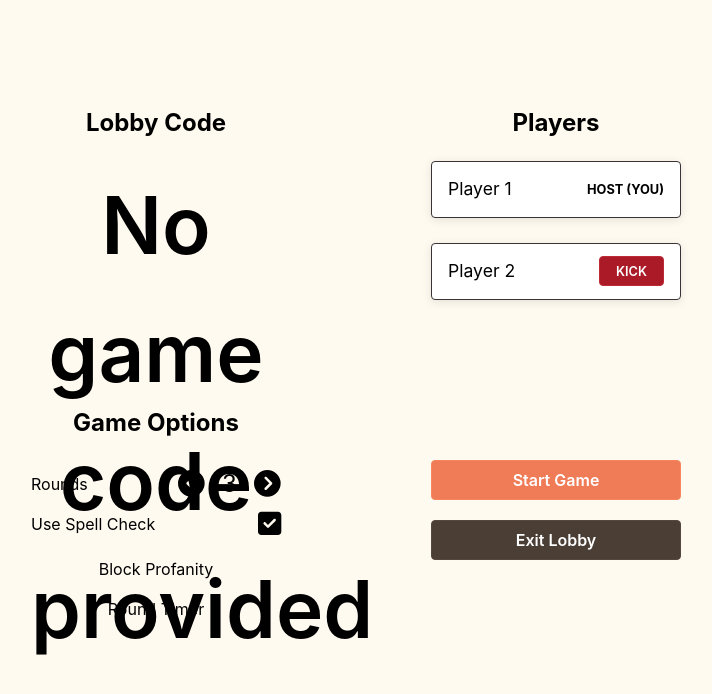
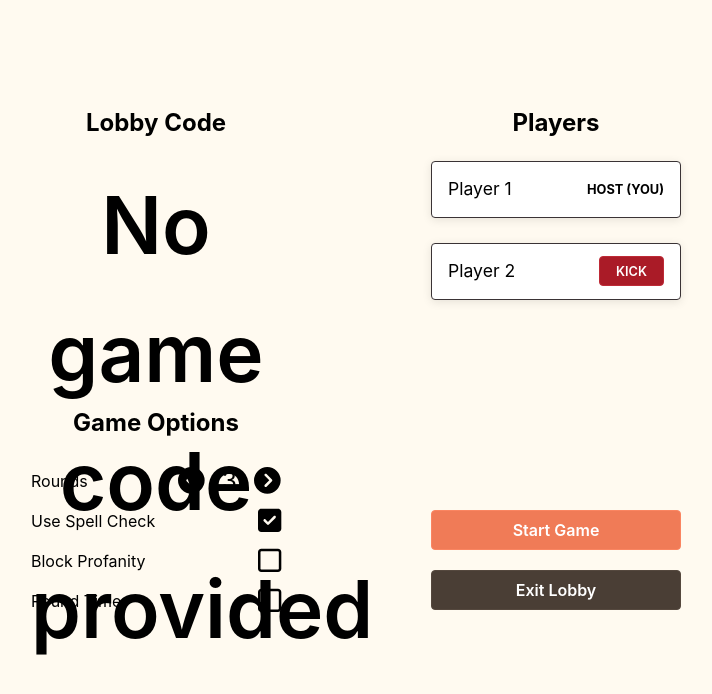
Before and after one commit to justinroche/worduel, a Vue app in the folder client/: page /lobby in a window 1280 px wide. Shown: the top 694 px of the page, without its empty margins (284-996 px from the left). Built offline with nearby package versions, Linux system fonts and the light colour scheme.

Commit message:
Add game option reactivity

```diff
--- a/client/src/views/LobbyView.vue
+++ b/client/src/views/LobbyView.vue
@@ -1,5 +1,5 @@
 <script setup lang="ts">
-import { ref } from 'vue'
+import { computed, ref } from 'vue'
 import { useRoute } from 'vue-router'
 import LobbyPlayersSection from '../components/LobbyPlayersSection.vue'
 import MenuButton from '../components/MenuButton.vue'
@@ -7,11 +7,19 @@ import MenuButton from '../components/MenuButton.vue'
 const route = useRoute()
 const gameCode = route.query.gameCode || 'No game code provided'
 
+const MAX_ROUNDS = 10
 const rounds = ref(3)
-const MAX_ROUNDS = 10
+
 const spellCheckEnabled = ref(true)
 const profanityBlockEnabled = ref(false)
 const roundTimerEnabled = ref(false)
+const roundTimer = ref(60)
+
+const roundTimerToDisplay = computed(() => {
+  const minutes = Math.floor(roundTimer.value / 60)
+  const seconds = roundTimer.value % 60
+  return `${minutes}:${seconds < 10 ? '0' : ''}${seconds}`
+})
 
 const handleAddRoundButton = () => {
   if (rounds.value < MAX_ROUNDS) rounds.value++
@@ -23,6 +31,22 @@ const handleSubtractRoundButton = () => {
 
 const toggleSpellCheckEnabled = () => {
   spellCheckEnabled.value = !spellCheckEnabled.value
+}
+
+const toggleBlockProfanity = () => {
+  profanityBlockEnabled.value = !profanityBlockEnabled.value
+}
+
+const toggleRoundTimer = () => {
+  roundTimerEnabled.value = !roundTimerEnabled.value
+}
+
+const handleAddTimeButton = () => {
+  if (roundTimer.value < 300) roundTimer.value += 15
+}
+
+const handleSubtractTimeButton = () => {
+  if (roundTimer.value > 15) roundTimer.value -= 15
 }
 </script>
 
@@ -76,8 +100,51 @@ const toggleSpellCheckEnabled = () => {
             />
           </button>
         </div>
-        <p>Block Profanity</p>
-        <p>Round Timer</p>
+        <div class="game-option">
+          <p>Block Profanity</p>
+          <button class="game-option-button" @click="toggleBlockProfanity">
+            <font-awesome-icon
+              v-if="!profanityBlockEnabled"
+              :icon="['far', 'square']"
+              size="2x"
+            />
+            <font-awesome-icon
+              v-else
+              :icon="['fas', 'square-check']"
+              size="2x"
+            />
+          </button>
+        </div>
+        <div class="game-option">
+          <p>Round Timer</p>
+          <button class="game-option-button" @click="toggleRoundTimer">
+            <font-awesome-icon
+              v-if="!roundTimerEnabled"
+              :icon="['far', 'square']"
+              size="2x"
+            />
+            <font-awesome-icon
+              v-else
+              :icon="['fas', 'square-check']"
+              size="2x"
+            />
+          </button>
+        </div>
+        <div v-if="roundTimerEnabled" class="game-option">
+          <p></p>
+          <div class="game-option-number-picker">
+            <button
+              class="game-option-button"
+              @click="handleSubtractTimeButton"
+            >
+              <font-awesome-icon :icon="['fas', 'circle-minus']" size="2x" />
+            </button>
+            <p class="round-timer">{{ roundTimerToDisplay }}</p>
+            <button class="game-option-button" @click="handleAddTimeButton">
+              <font-awesome-icon :icon="['fas', 'circle-plus']" size="2x" />
+            </button>
+          </div>
+        </div>
       </div>
       <div class="host-buttons-section">
         <menu-button
@@ -138,6 +205,7 @@ const toggleSpellCheckEnabled = () => {
   display: flex;
   justify-content: space-between;
   align-items: center;
+  height: 40px;
 }
 
 .game-option-number-picker {
@@ -147,7 +215,7 @@ const toggleSpellCheckEnabled = () => {
 
 .game-option p {
   text-align: left;
-  margin: 5px 0;
+  margin: 0;
 }
 
 .game-option-button {
@@ -158,22 +226,33 @@ const toggleSpellCheckEnabled = () => {
 }
 
 .game-option-button:hover .fa-circle-chevron-right,
-.game-option-button:hover .fa-circle-chevron-left {
+.game-option-button:hover .fa-circle-chevron-left,
+.game-option-button:hover .fa-square-check,
+.game-option-button:hover .fa-square,
+.game-option-button:hover .fa-circle-plus,
+.game-option-button:hover .fa-circle-minus {
   color: #443b3d;
 }
 
 .rounds-counter {
   font-size: 1.5rem;
-  margin: 0px;
   width: 30px;
+  text-align: center !important;
+}
+
+.round-timer {
+  font-size: 1.5rem;
+  width: 65px;
   text-align: center !important;
 }
 
 .host-buttons-section {
   display: flex;
   flex-direction: column;
+  justify-content: flex-end;
   align-items: center;
-  justify-content: center;
+  padding-bottom: 25px;
+  box-sizing: border-box;
 }
 
 .start-button {
```
